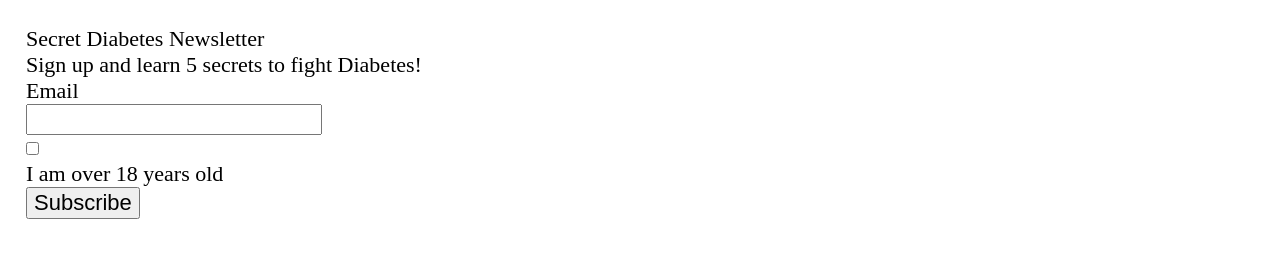
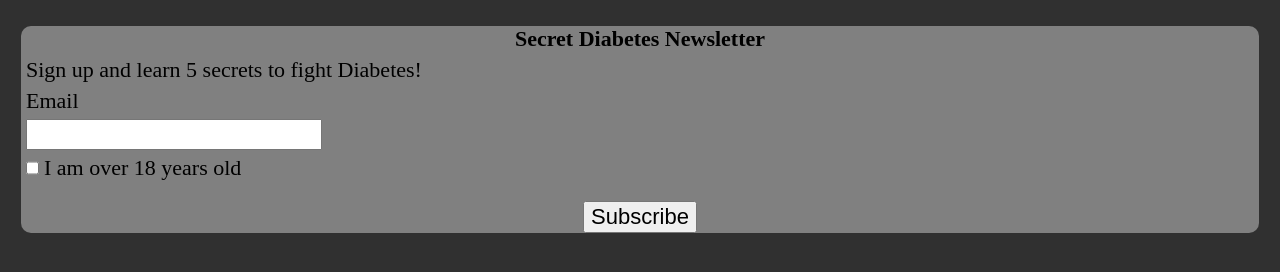
Before and after one commit to mkurchitskiy-itmd-362/lab3, a plain HTML site: page index.html in a window 1280 px wide. Drawn offline with nearby package versions, Linux system fonts and the light colour scheme.

Commit message:
Added margins to everything to space it out

```diff
--- a/css/screen.css
+++ b/css/screen.css
@@ -186,6 +186,8 @@ img, audio, video {
 
 /* ===== BASE STYLES ===== */
 
+
+
 /*
   Major Sixth Modular Scale:
   http://www.modularscale.com/?22&px&1.667&web&text
@@ -204,5 +206,50 @@ label {
 
 /* ===== LAYOUT STYLES ====== */
 
+body {
+  background-color: #303030;
+  margin: -5px;
+}
+
+form {
+  background-color: #808080;
+  border-radius: 10px;
+}
+
+h1 {
+  text-align: center;
+  margin: 5px 0;
+  font-weight: bold;
+}
+
+p {
+  margin: 5px;
+
+}
+
+#input-email{
+  margin: 5px;
+}
+
+#input-email label {
+}
+
+#email {
+  margin-top: 5px;
+}
+
+#input-age-verification {
+  margin: 5px;
+  display: flex;
+}
+
+#age-verification {
+  margin-right: 5px;
+}
+
+#input-submit {
+  text-align: center;
+  margin: 20px 0px 10px 0px;
+}
 
 /* ===== STATE STYLES ======= */
```
